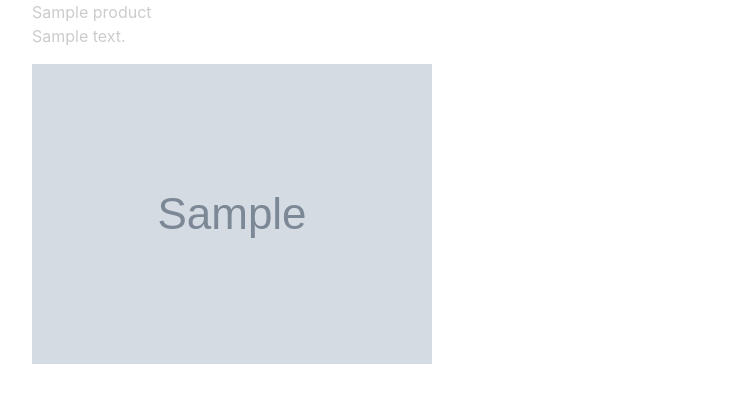
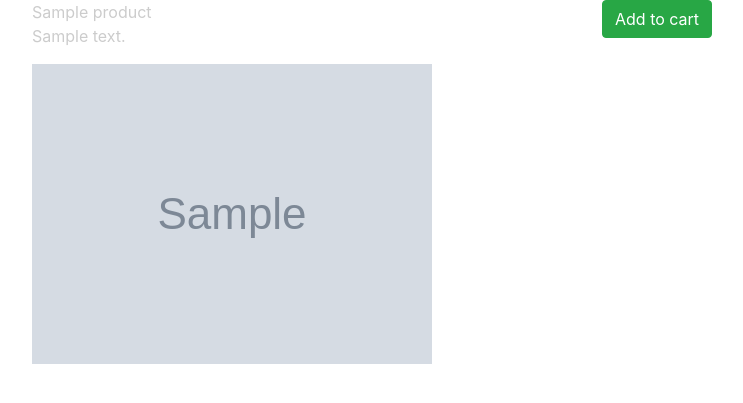
Before and after one commit to shiblybcc/ecommerce, a Django app: the page made by carts/models.py in a window 1280 px wide. Shown: the part 56-459 px from the top of the page, without its empty margins (53-796 px from the left). Run offline with Django 3.2, Linux system fonts and the light colour scheme; tables that the repository leaves empty hold one stand-in row (Sample ...); some libraries are stand-ins or nearby versions.

Commit message:
t68 - update cart

```diff
--- a/carts/models.py
+++ b/carts/models.py
@@ -61,7 +61,10 @@ m2m_changed.connect(m2m_changed_cart_receiver, sender=Cart.products.through)
 
 
 def pre_save_cart_receiver(sender, instance, *args, **kwargs):
-    instance.total = instance.subtotal  + 10 #* 1.08
+    if instance.subtotal > 0:
+        instance.total = instance.subtotal  + 10 #* 1.08
+    else:
+        instance.total = 0
 
 
 pre_save.connect(pre_save_cart_receiver, sender=Cart)
--- a/carts/urls.py
+++ b/carts/urls.py
@@ -1,10 +1,10 @@
 from django.conf.urls import url
 
-# from .views import (ProductListView, ProductFeaturedDetailSlugView)
+from .views import cart_home, cart_update
 
-app_name = 'carts'
+app_name = 'cart'
 
 urlpatterns = [
-    # url(r'^$', ProductListView.as_view(), name='products'),
-    # url(r'^(?P<slug>[\w-]+)/$', ProductFeaturedDetailSlugView.as_view(), name='detail'),
+    url(r'^$', cart_home, name='home'),
+    url(r'^update/$', cart_update, name='update'),
 ]
--- a/ecommerce/urls.py
+++ b/ecommerce/urls.py
@@ -13,12 +13,11 @@ urlpatterns = [
     url(r'^about/$', about_page, name='about'),
     url(r'^contact/$', contact_page, name='contact'),
     url(r'^login/$', login_page, name='login'),
-    url(r'^cart/$', cart_home, name='cart'),
+    url(r'^cart/', include('carts.urls')),
     url(r'^register/$', register_page, name='register'),
     url(r'^products/', include('products.urls')),
     url(r'^search/', include('search.urls')),
     url(r'^tags/', include('tags.urls')),
-    # url(r'^carts/', include('carts.urls')),
     url(r'^admin/', admin.site.urls),
 ]
 
--- a/products/models.py
+++ b/products/models.py
@@ -65,9 +65,8 @@ class Product(models.Model):
 
     objects = ProductManager()
 
-    # def get_absolute_url(self):
-    #     # return '/products/{slug}'.format(slug=self.slug)
-    #     return reverse('products:detail', kwargs={'slug': self.slug})
+    def get_absolute_url(self):
+        return reverse('products:detail', kwargs={'slug': self.slug})
 
     def __str__(self):
         return self.title
--- a/products/templates/products/detail.html
+++ b/products/templates/products/detail.html
@@ -9,8 +9,15 @@
         {% if object.image %}
             <img src="{{ object.image.url }}" class="img-fluid">
         {% endif %}
+        </div>
+    <div class="col-12 col-md-6">
+        {% if object in cart.products.all %}
+        In Cart <button class="btn btn-link">Remove</button>
+        {% else %}
+            <button class="btn btn-success">Add to cart</button>
+        {% endif %}
+    </div>
 
-        </div>
     </div>
     </div>
 {% endblock %}
--- a/products/urls.py
+++ b/products/urls.py
@@ -1,10 +1,10 @@
 from django.conf.urls import url
 
-from .views import (ProductListView, ProductFeaturedDetailSlugView)
+from .views import (ProductListView, ProductDetailSlugView)
 
 app_name = 'products'
 
 urlpatterns = [
     url(r'^$', ProductListView.as_view(), name='products'),
-    url(r'^(?P<slug>[\w-]+)/$', ProductFeaturedDetailSlugView.as_view(), name='detail'),
+    url(r'^(?P<slug>[\w-]+)/$', ProductDetailSlugView.as_view(), name='detail'),
 ]
--- a/products/views.py
+++ b/products/views.py
@@ -1,6 +1,7 @@
 from django.views.generic import ListView, DetailView
 from django.shortcuts import render, Http404, get_object_or_404
 
+from carts.models import Cart
 from .models import Product
 
 
@@ -35,9 +36,15 @@ class ProductListView(ListView):
 #     return render(request, 'product/product_list_view.html', context)
 
 
-class ProductFeaturedDetailSlugView(DetailView):
+class ProductDetailSlugView(DetailView):
     queryset = Product.objects.all()
     template_name = "products/detail.html"
+
+    def get_context_data(self, **kwargs):
+        context = super(ProductDetailSlugView, self).get_context_data(**kwargs)
+        cart, new_cart = Cart.objects.new_or_get(self.request)
+        context['cart'] = cart
+        return context
 
     def get_object(self, *args, **kwargs):
         request = self.request
```
Also changed, not shown: carts/views.py (+13 -1 lines), products/templates/products/list.html (+5 -8 lines), products/templates/products/snippets/card.html (+8 -7 lines).
